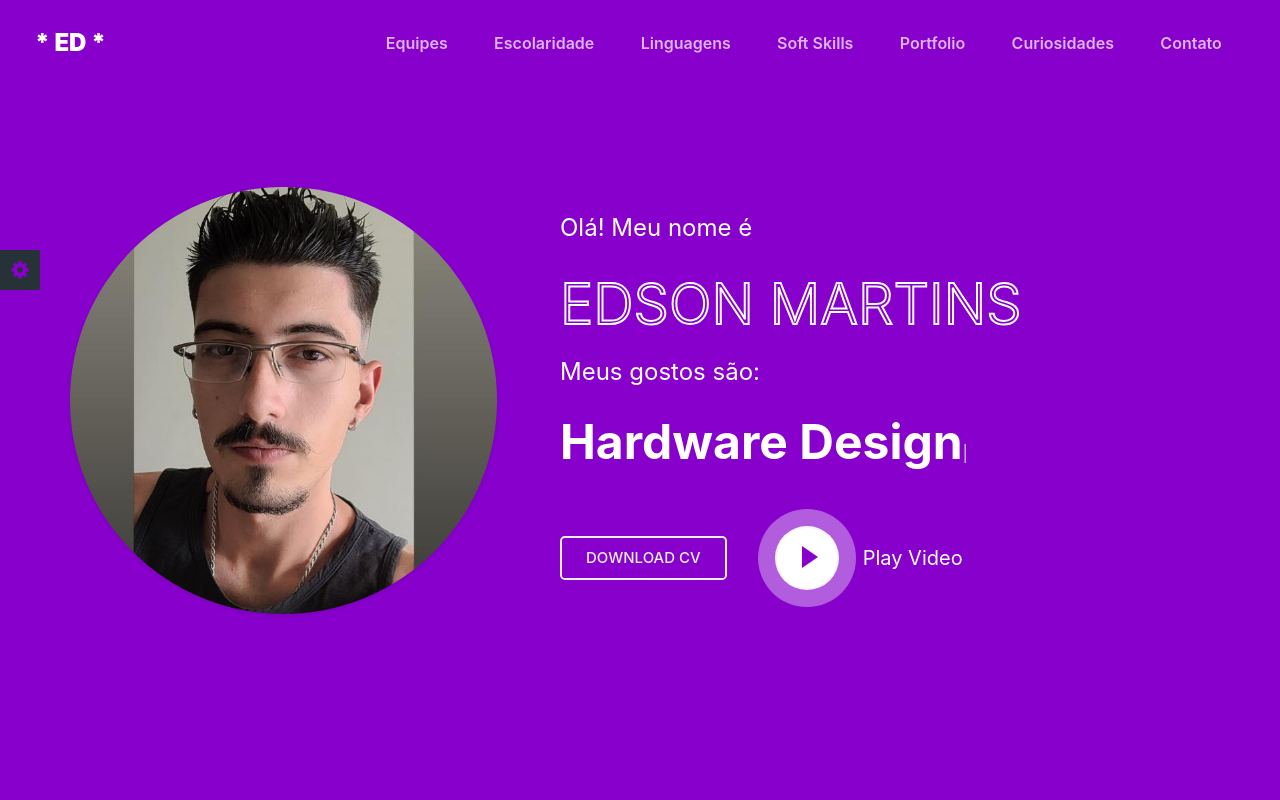
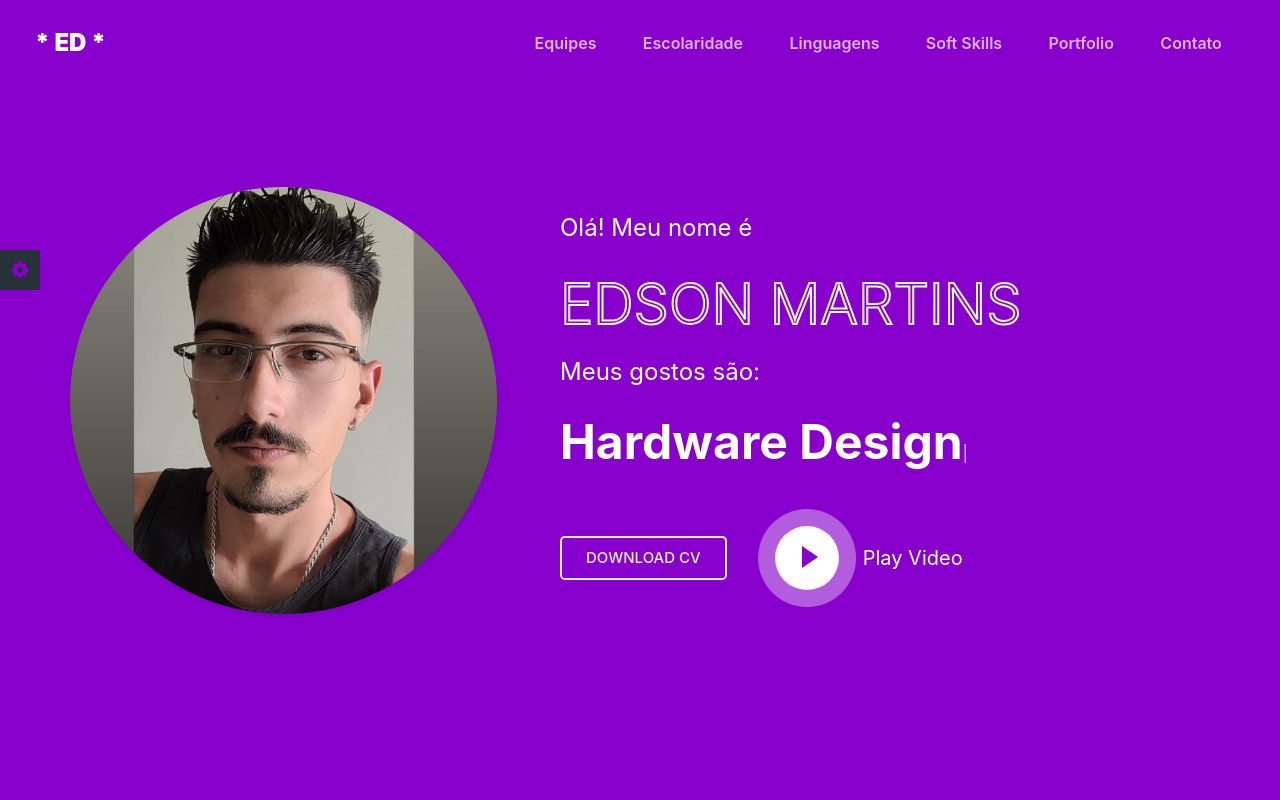
Before and after one commit to Edson-source/FromMe, a plain HTML site: page index.html in a window 1280 px wide. Shown: the top 800 px of the page. Drawn offline with nearby package versions, Linux system fonts and the light colour scheme; a web font is replaced by a local one.

Commit message:
Delete Aba Curiosidade

```diff
--- a/index.html
+++ b/index.html
@@ -49,9 +49,6 @@
                         </li>
                         <li class="nav-item">
                             <a class="nav-link page-scroll" href="#portfolio">Portfolio</a>
-                        </li>
-                        <li class="nav-item">
-                            <a class="nav-link page-scroll" href="#curiosidades">Curiosidades</a>
                         </li>
                         <li class="nav-item">
                             <a class="nav-link page-scroll" href="#contato">Contato</a>
```
